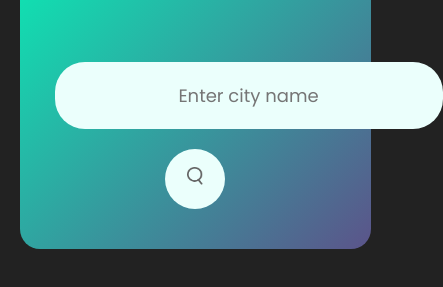
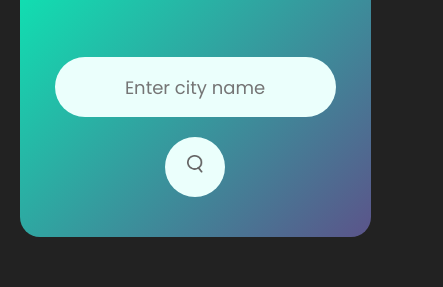
Before and after one commit to Waseth/Weather-app, a plain HTML site: page index.html in a window 390 px wide. Shown: the part 189-476 px from the top of the page, 443 px wide, since content can reach past the window. Drawn offline with Linux system fonts and the light colour scheme.

Commit message:
responsive tweaks

```diff
--- a/style.css
+++ b/style.css
@@ -34,12 +34,10 @@ body{
     outline: 0;
     background: #ebfffc;
     color: #555;
-    padding: 10px 25px;
     height: 60px;
     border-radius: 30px;
-    flex: 1;
-    margin-right: 20px;
     font-size: 18px;
+    text-align: center;
 }
 .search button{
     border: 0;
@@ -109,10 +107,9 @@ body{
     flex-direction: column;
   }
   .search input{
-    margin: 5px auto 0;
-    height: 60px;
-    padding: 20px;
     text-align: center;
+    max-width: 280px;
+    width: 100%;
   }
   .search button{
     margin: 20px auto 0;
@@ -131,7 +128,10 @@ body{
 @media (min-width: 481px) and (max-width: 1024px) {
 
 }
-
+    .search input{
+        max-width: 300px;
+        width: 100%;
+    }
 /* laptops and desktops */
 @media (min-width: 1025px) {
 
```
Also changed, not shown: index.html (+1 -0 lines).
